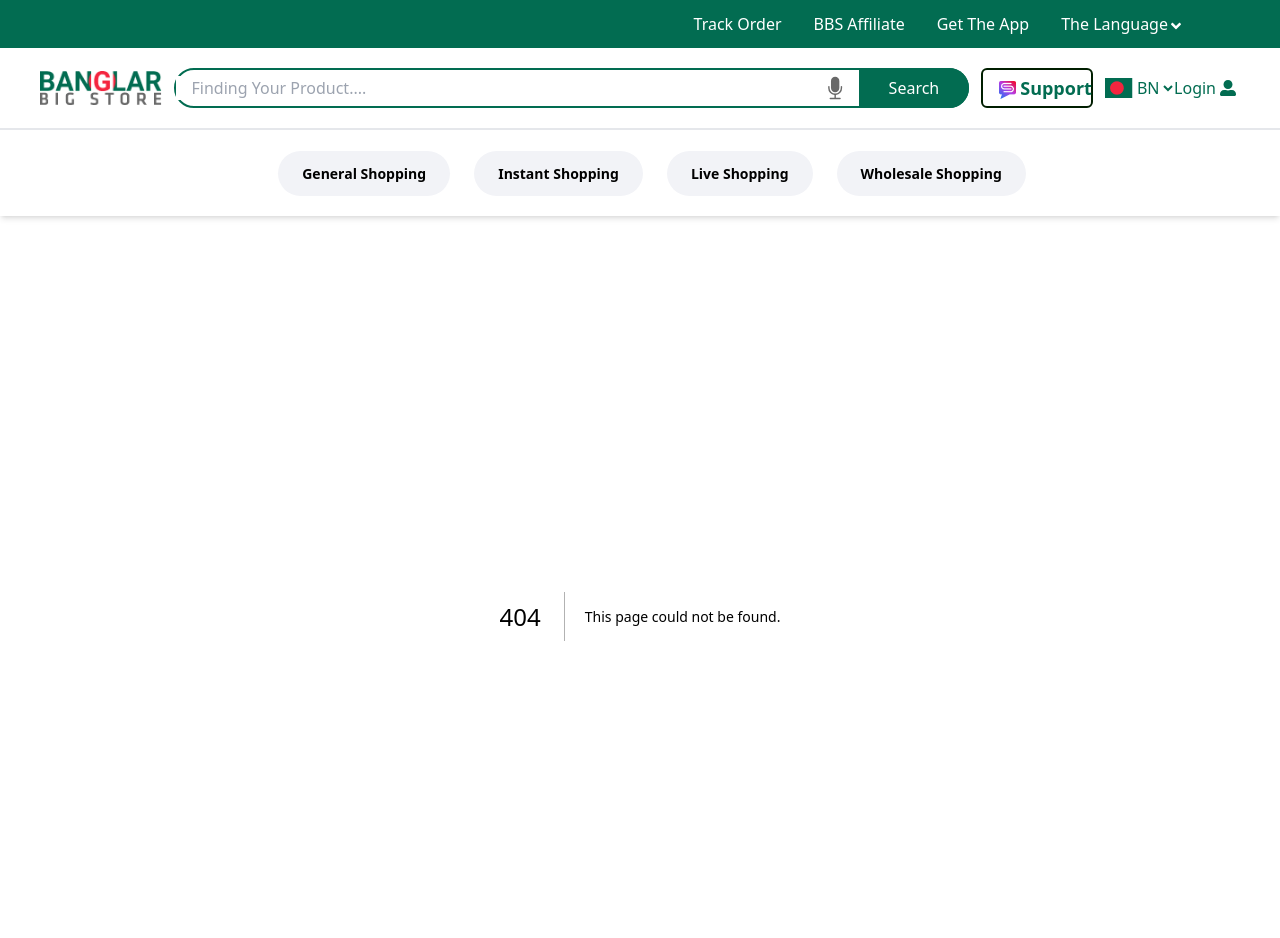
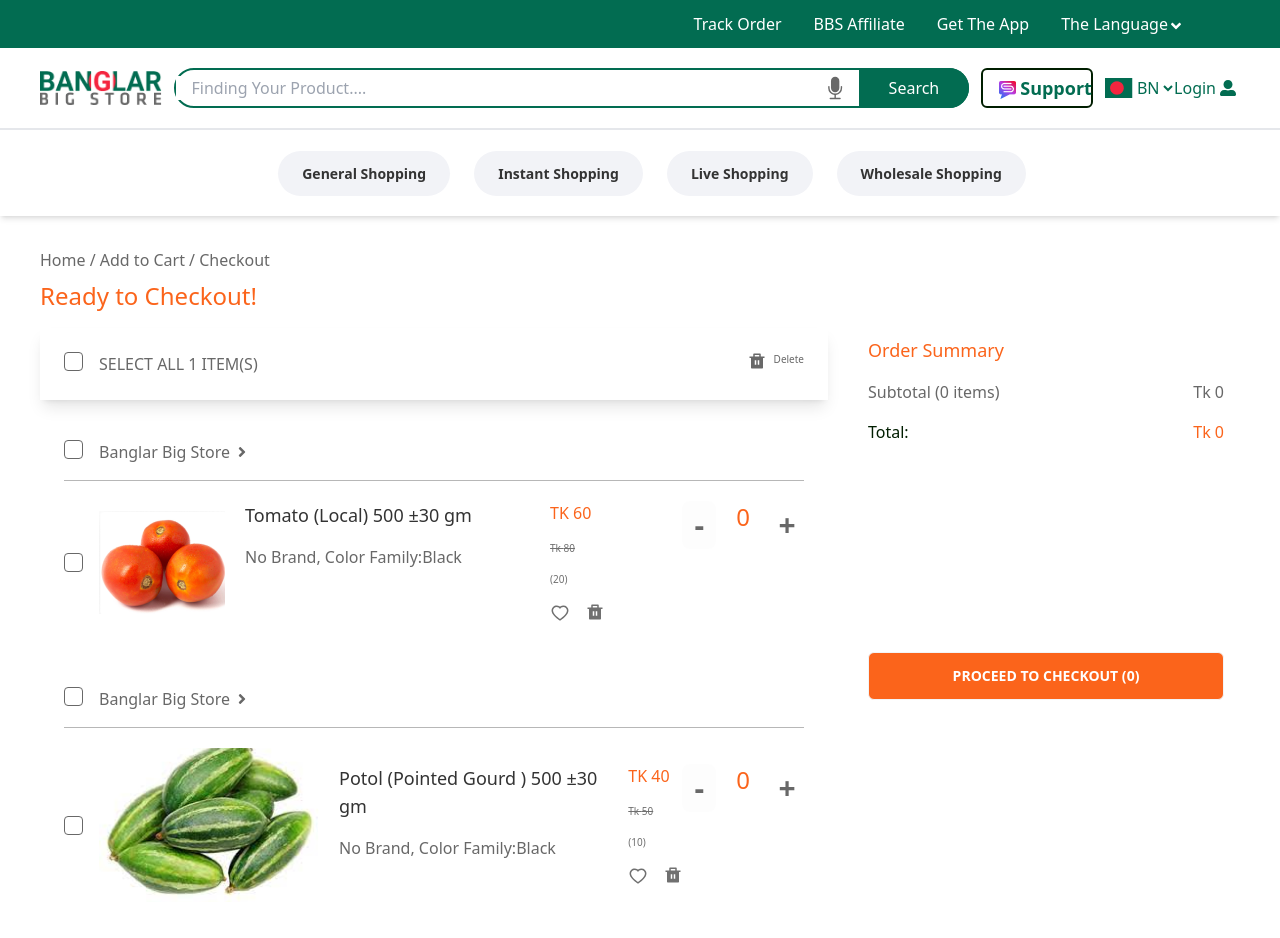
Before and after one commit to kowsar-mahmud-remon/Frontend-2, a Next.js app: page /dont in a window 1280 px wide. Before the commit this address had no page. Shown: the top 938 px of the page. Built offline with nearby package versions, Linux system fonts and the light colour scheme.

Commit message:
added functionality

```diff
--- a/components/DontSelectProductCheckout/DontSelectProductCheckout.js
+++ b/components/DontSelectProductCheckout/DontSelectProductCheckout.js
@@ -5,11 +5,49 @@ import { FaAngleRight } from 'react-icons/fa';
 import Image from 'next/image';
 import img from '../../assets/images/image 7.png';
 import img2 from '../../assets/images/image 88.png';
+import { useDispatch, useSelector } from 'react-redux';
+import { decrement, increment, productDecrement, productIncrement } from '../../features/product/productSlice';
 
 
 
 
 const DontSelectProductCheckout = () => {
+  const counter = useSelector((state) => state.counter.count);
+  const counter2 = useSelector((state) => state.counter.count2);
+  const price = useSelector((state) => state.counter.price);
+  const price2 = useSelector((state) => state.counter.price2);
+  const totalCount = useSelector((state) => state.counter.totalCount);
+  const totalPrice = useSelector((state) => state.counter.totalPrice);
+  console.log('counterr', price);
+
+  const dispatch = useDispatch();
+
+
+  const banglarBigStoreProduct =
+    [
+      {
+        _id: 1,
+        img: img,
+        title: "Tomato (Local) 500 ±30 gm",
+        subTitle: "No Brand, Color Family:Black",
+        price: 60,
+        previousPrice: 80,
+        discount: "(20)"
+      }
+    ];
+
+  const familyBazarProduct =
+    [
+      {
+        _id: 1,
+        img: img2,
+        title: "Potol (Pointed Gourd ) 500 ±30 gm",
+        subTitle: "No Brand, Color Family:Black",
+        price: 40,
+        previousPrice: 50,
+        discount: "(10)"
+      }
+    ];
   return (
     <div className=' mt-8 mb-72 lg:w-[1200px] mx-auto'>
       <div className="m-4 lg:m-0">
@@ -21,7 +59,7 @@ const DontSelectProductCheckout = () => {
         <div className="lg:w-[788px] mr-6 mb-28">
           <div className="text-[#686868] flex justify-between p-6 shadow-lg mt-4">
             <div className="flex">
-              <input type="checkbox" className="w-[19px] h-[19px] rounded checkbox mr-4 border border-[#686868]" />
+              <input type="checkbox" className="w-[19px] h-[19px] rounded checkbox checkbox-primary mr-4 border border-[#686868]" />
               <p className=' text-base'>SELECT ALL 1 ITEM(S)</p>
             </div>
             <div className="flex">
@@ -31,30 +69,32 @@ const DontSelectProductCheckout = () => {
           </div>
           <div className="p-6 mt-4">
             <div className="pb-4 flex text-[#686868] border-b border-[#B7B7B7]">
-              <input type="checkbox" className="w-[19px] h-[19px] rounded checkbox mr-4 border border-[#686868]" />
+              <input type="checkbox" className="w-[19px] h-[19px] rounded checkbox checkbox-primary mr-4 border border-[#686868]" />
+
               <div className="flex items-center">
                 <p className=' text-base mr-1'>Banglar Big Store</p>
                 <FaAngleRight></FaAngleRight>
               </div>
             </div>
-            <div className="flex mt-5 items-center">
-              <input type="checkbox" className="w-[19px] h-[19px] rounded checkbox mr-4 border border-[#686868]" />
+            {
+              banglarBigStoreProduct.map(details => <div key={details._id} className="flex mt-5 items-center">
+                <input type="checkbox" className="w-[19px] h-[19px] rounded checkbox checkbox-primary mr-4 border border-[#686868]" />
                 <Image
-                className='w-auto mr-5' src={img}
+                  className='w-auto mr-5' src={details.img}
                   alt="Picture of the author"
                   width={127}
                   height={103}
                 />
                 <div className="justify-between lg:flex w-full">
                   <div className="mb-2">
-                  <p className='text-lg font-medium mb-4'>Tomato (Local) 500 ±30 gm</p>
-                  <p className='text-[#686868] text-base'>No Brand, Color Family:Black</p>
+                    <p className='text-lg font-medium mb-4'>{details.title}</p>
+                    <p className='text-[#686868] text-base'>{details.subTitle}</p>
                   </div>
                   <div className=" text-[#707070] flex lg:block justify-between">
                     <div className="flex lg:block items-center">
-                    <p className='text-base text-[#FB641B] font-medium mb-4 mr-2'>Tk 60</p>
-                    <p className='text-[10px] mb-4 line-through mr-1'>Tk 80</p>
-                    <p className='text-[10px] mb-4'>(20% off)</p>
+                      <p className='text-base text-[#FB641B] font-medium mb-4 mr-2'>TK {details.price}</p>
+                      <p className='text-[10px] mb-4 line-through mr-1'>Tk {details.previousPrice}</p>
+                      <p className='text-[10px] mb-4'>{details.discount}</p>
                     </div>
                     <div className="flex">
                       <AiOutlineHeart className='text-[20px] mr-4'></AiOutlineHeart>
@@ -62,40 +102,44 @@ const DontSelectProductCheckout = () => {
                     </div>
                   </div>
                   <div className="flex">
-                  <p className=' text-3xl mr-5 text-[#686868] font-bold'>-</p>
-                  <p className='text-2xl mr-5 text-[#FB641B]'>1</p>
-                  <p className=' text-3xl text-[#686868] font-bold'>+</p>
+                    <button onClick={() => { dispatch(decrement(details.price)); }} className={`btn btn-ghost text-3xl w-[34px] h-[34px] pt-0 font-bold text-[#686868] mr-5 ${counter > 0 ? "" : "btn-disabled"}`}>-</button>
+                    <p className='text-2xl mr-5 text-[#FB641B]'>{counter}</p>
+                    <button onClick={() => { dispatch(increment(details.price)); }} className='btn btn-ghost text-3xl w-[34px] h-[34px] pt-0 font-bold text-[#686868]'>+</button>
+
                   </div>
                 </div>
-            </div>
+              </div>)
+
+            }
           </div>
 
           <div className="p-6 mt-4">
             <div className="pb-4 flex text-[#686868] border-b border-[#B7B7B7]">
-              <input type="checkbox" className="w-[19px] h-[19px] rounded checkbox mr-4 border border-[#686868]" />
+              <input type="checkbox" className="w-[19px] h-[19px] rounded checkbox checkbox-primary mr-4 border border-[#686868]" />
               <div className="flex items-center">
                 <p className=' text-base mr-1'>Banglar Big Store</p>
                 <FaAngleRight></FaAngleRight>
               </div>
             </div>
-            <div className="flex mt-5 items-center">
-              <input type="checkbox" className="w-[19px] h-[19px] rounded checkbox mr-4 border border-[#686868]" />
+            {
+              familyBazarProduct.map(details => <div key={details._id} className="flex mt-5 items-center">
+                <input type="checkbox" className="w-[19px] h-[19px] rounded checkbox checkbox-primary mr-4 border border-[#686868]" />
                 <Image
-                className='w-auto mr-5' src={img2}
+                  className='w-auto mr-5' src={details.img}
                   alt="Picture of the author"
                   width={127}
                   height={103}
                 />
                 <div className="justify-between lg:flex w-full">
                   <div className="mb-2">
-                  <p className='text-lg font-medium mb-4'>Potol (Pointed Gourd ) 500 ±30 gm</p>
-                  <p className='text-[#686868] text-base'>No Brand, Color Family:Black</p>
+                    <p className='text-lg font-medium mb-4'>{details.title}</p>
+                    <p className='text-[#686868] text-base'>{details.subTitle}</p>
                   </div>
                   <div className=" text-[#707070] flex lg:block justify-between">
                     <div className="flex lg:block items-center">
-                    <p className='text-base text-[#FB641B] font-medium mb-4 mr-2'>Tk 40</p>
-                    <p className='text-[10px] mb-4 line-through mr-1'>Tk 50</p>
-                    <p className='text-[10px] mb-4'>(10% off)</p>
+                      <p className='text-base text-[#FB641B] font-medium mb-4 mr-2'>TK {details.price}</p>
+                      <p className='text-[10px] mb-4 line-through mr-1'>Tk {details.previousPrice}</p>
+                      <p className='text-[10px] mb-4'>{details.discount}</p>
                     </div>
                     <div className="flex">
                       <AiOutlineHeart className='text-[20px] mr-4'></AiOutlineHeart>
@@ -103,12 +147,15 @@ const DontSelectProductCheckout = () => {
                     </div>
                   </div>
                   <div className="flex">
-                  <p className=' text-3xl mr-5 text-[#686868] font-bold'>-</p>
-                  <p className='text-2xl mr-5 text-[#FB641B]'>1</p>
-                  <p className=' text-3xl text-[#686868] font-bold'>+</p>
+                    <button onClick={() => { dispatch(productDecrement(details.price)); }} className={`btn btn-ghost text-3xl w-[34px] h-[34px] pt-0 font-bold text-[#686868] mr-5 ${counter2 > 0 ? "" : "btn-disabled"}`}>-</button>
+                    <p className='text-2xl mr-5 text-[#FB641B]'>{counter2}</p>
+                    <button onClick={() => { dispatch(productIncrement(details.price)); }} className='btn btn-ghost text-3xl w-[34px] h-[34px] pt-0 font-bold text-[#686868]'>+</button>
+
                   </div>
                 </div>
-            </div>
+              </div>)
+
+            }
           </div>
 
         </div>
@@ -116,18 +163,18 @@ const DontSelectProductCheckout = () => {
         <div className="lg:w-[388px] p-4 mt-2">
           <p className=" text-lg font-medium text-[#FB641B]">Order Summary</p>
           <div className="flex justify-between mt-4 text-[#686868]">
-            <p className="text-base">Subtotal (items)</p>
-            <p className="text-base font-medium">Tk 0</p>
+            <p className="text-base">Subtotal ({totalCount} items)</p>
+            <p className="text-base font-medium">Tk {totalPrice}</p>
           </div>
           <div className="flex mt-4 lg:hidden">
             <input type="text" placeholder="Enter Promo Code" className="input input-bordered w-full max-w-xs mr-4" />
             <button className="btn bg-[#FB641B] w-20 h-9 rounded-md text-white">APPLY</button>
           </div>
           <div className="flex justify-between mt-4 mb-52">
-            <p className=" text-base text-[#001E00]">Total:</p>
-            <p className=" text-base font-medium text-[#FB641B]">Tk 0</p>
+            <p className=" text-base text-[#001E00]">Total: </p>
+            <p className=" text-base font-medium text-[#FB641B]">Tk {totalPrice}</p>
           </div>
-          <button className="btn bg-[#FB641B] w-full h-12 rounded-md text-white">PROCEED TO CHECKOUT (0)</button>
+          <button className="btn bg-[#FB641B] w-full h-12 rounded-md text-white">PROCEED TO CHECKOUT ({totalCount})</button>
         </div>
       </div>
     </div>
--- /dev/null
+++ b/features/product/productSlice.js
@@ -0,0 +1,49 @@
+import { createSlice } from "@reduxjs/toolkit";
+
+export const counterSlice = createSlice({
+  name: 'counter',
+  initialState: { count: 0, count2: 0, price: 0, price2: 0, totalCount: 0, totalPrice: 0 },
+  reducers: {
+    increment: (state, action) => {
+      state.count = state.count + 1;
+      state.price = state.count * action.payload;
+      state.totalCount = state.count + state.count2;
+      state.totalPrice = state.price + state.price2;
+    },
+
+    decrement: (state, action) => {
+      state.count = state.count - 1;
+      state.price = state.price - action.payload;
+      state.totalCount = state.count + state.count2;
+      state.totalPrice = state.price + state.price2;
+    },
+
+    productIncrement: (state, action) => {
+      state.count2 = state.count2 + 1;
+      state.price2 = state.count2 * action.payload;
+      state.totalCount = state.count + state.count2;
+      state.totalPrice = state.price + state.price2;
+    },
+
+    productDecrement: (state, action) => {
+      state.count2 = state.count2 - 1;
+      state.price2 = state.price2 - action.payload;
+      state.totalCount = state.count + state.count2;
+      state.totalPrice = state.price + state.price2;
+    },
+
+
+    reset: state => {
+      state.count = 0;
+    },
+
+    increaseByAmount: (state, action) => {
+      state.count = state.count + action.payload;
+    },
+
+  }
+});
+
+export const { increment, productIncrement, productDecrement, decrement, reset, increaseByAmount } = counterSlice.actions;
+
+export default counterSlice.reducer;
--- /dev/null
+++ b/pages/dont.js
@@ -0,0 +1,12 @@
+import React from 'react';
+import DontSelectProductCheckout from '../components/DontSelectProductCheckout/DontSelectProductCheckout';
+
+const dont = () => {
+  return (
+    <div>
+      <DontSelectProductCheckout></DontSelectProductCheckout>
+    </div>
+  );
+};
+
+export default dont;
--- a/store/store.js
+++ b/store/store.js
@@ -3,13 +3,15 @@ import { apiSlice } from "../features/api/apiSlice";
 import authSliceReducer from "../features/auth/authSlice";
 import categorySliceReducer from "../features/category/categorySlice";
 import paginateSliceReducer from "../features/paginate/paginate.slice";
+import productSlice from "../features/product/productSlice";
 
 export const store = configureStore({
     reducer: {
         [apiSlice.reducerPath]: apiSlice.reducer,
         auth: authSliceReducer,
         category: categorySliceReducer,
-        paginate:paginateSliceReducer
+        paginate: paginateSliceReducer,
+        counter: productSlice
     },
     devTools: process.env.NODE_ENV !== "production",
     middleware: (getDefaultMiddlewares) =>
```
Lines whose indentation alone changed are shown as unchanged.
